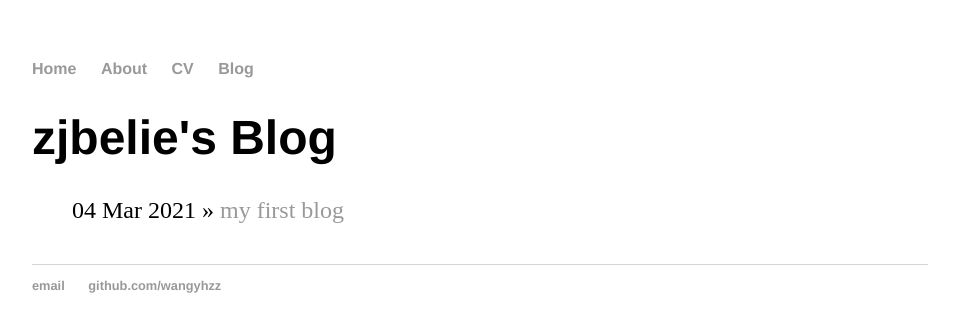
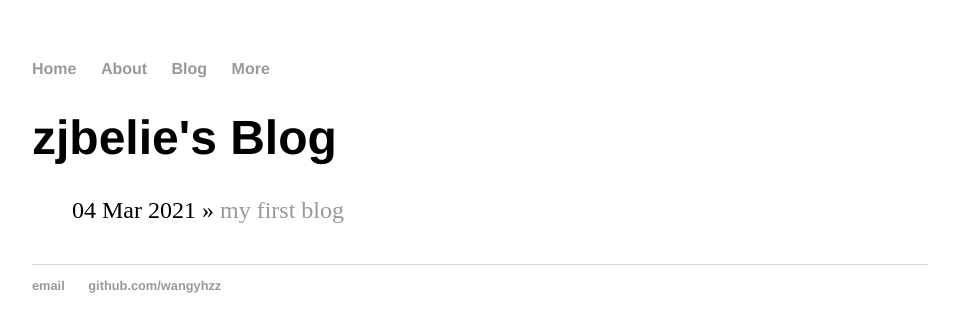
Before and after one commit to wangyhzz/wangyhzz.github.io, a Jekyll site: the page built from blog/index.html, in a window 1280 px wide. Shown: the top 332 px of the page, without its empty margins (160-1119 px from the left). Built offline with Jekyll 4.4.1, drawn with Linux system fonts in a browser that asks for light colours.

Commit message:
Update default.html

```diff
--- a/_layouts/default.html
+++ b/_layouts/default.html
@@ -10,8 +10,8 @@
 	    		<ul>
 	        		<li><a href="/">Home</a></li>
 		        	<li><a href="/about">About</a></li>
-	        		<li><a href="/cv">CV</a></li>
 	        		<li><a href="/blog">Blog</a></li>
+	        		<li><a href="/more">More</a></li>
 	    		</ul>
 			</nav>
 			<div class="container">
```
